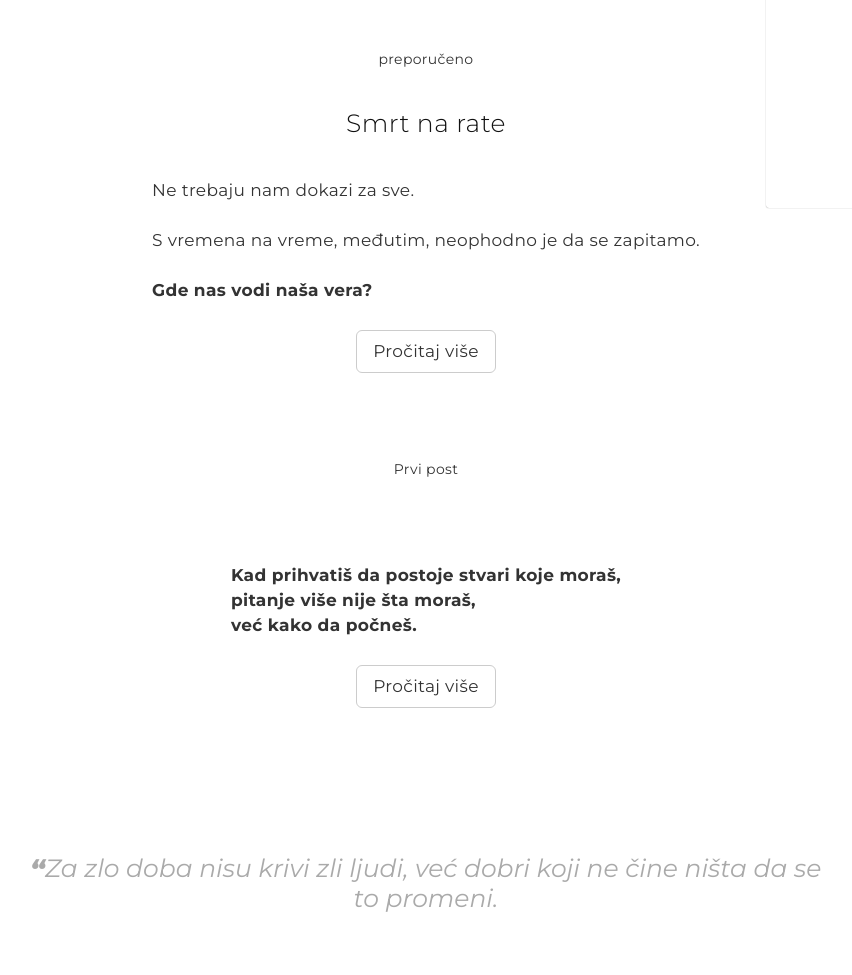
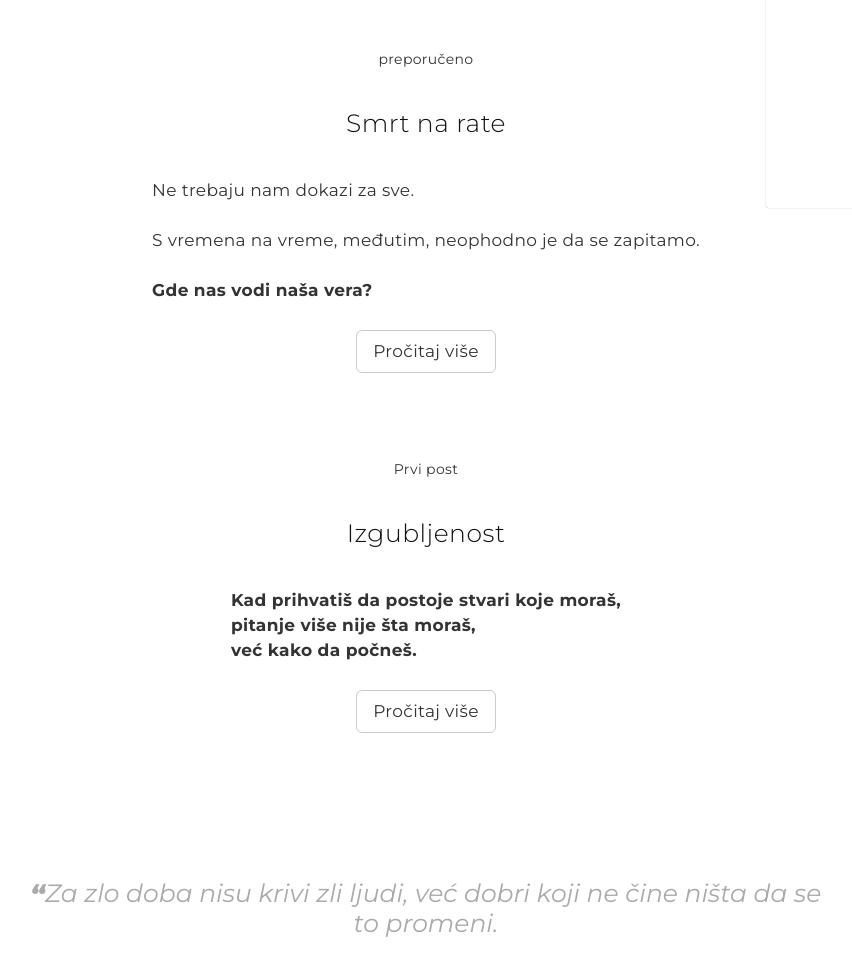
Before and after one commit to MarkoKolarevic/moj-blog, a plain HTML site: page index.html in a window 1280 px wide. Shown: the part 592-1567 px from the top of the page, without its empty margins (214-1066 px from the left). Drawn offline with Linux system fonts and the light colour scheme.

Commit message:
change style.css and tekstovi

```diff
--- a/index.html
+++ b/index.html
@@ -100,7 +100,7 @@
         Prvi post
       </p>
       <h2>
-
+        Izgubljenost
       </h2>
 
       <p>
```
